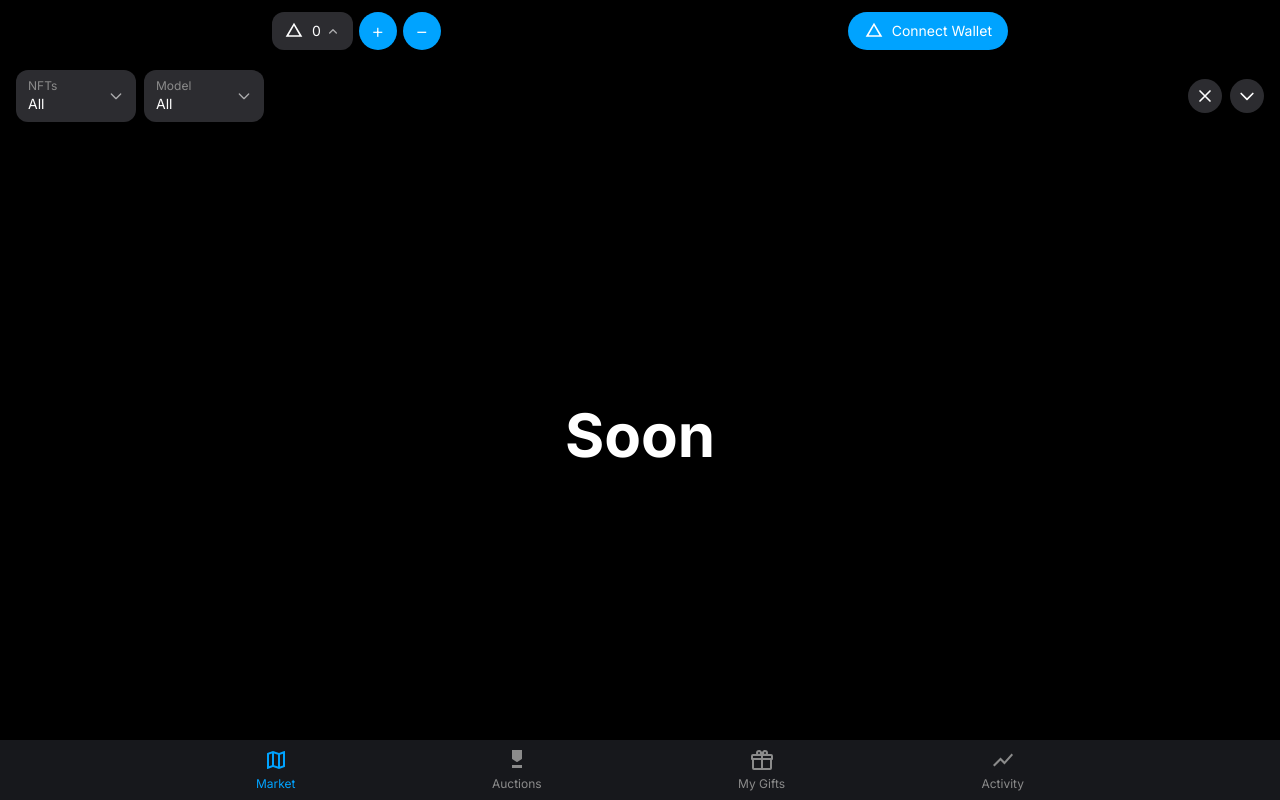
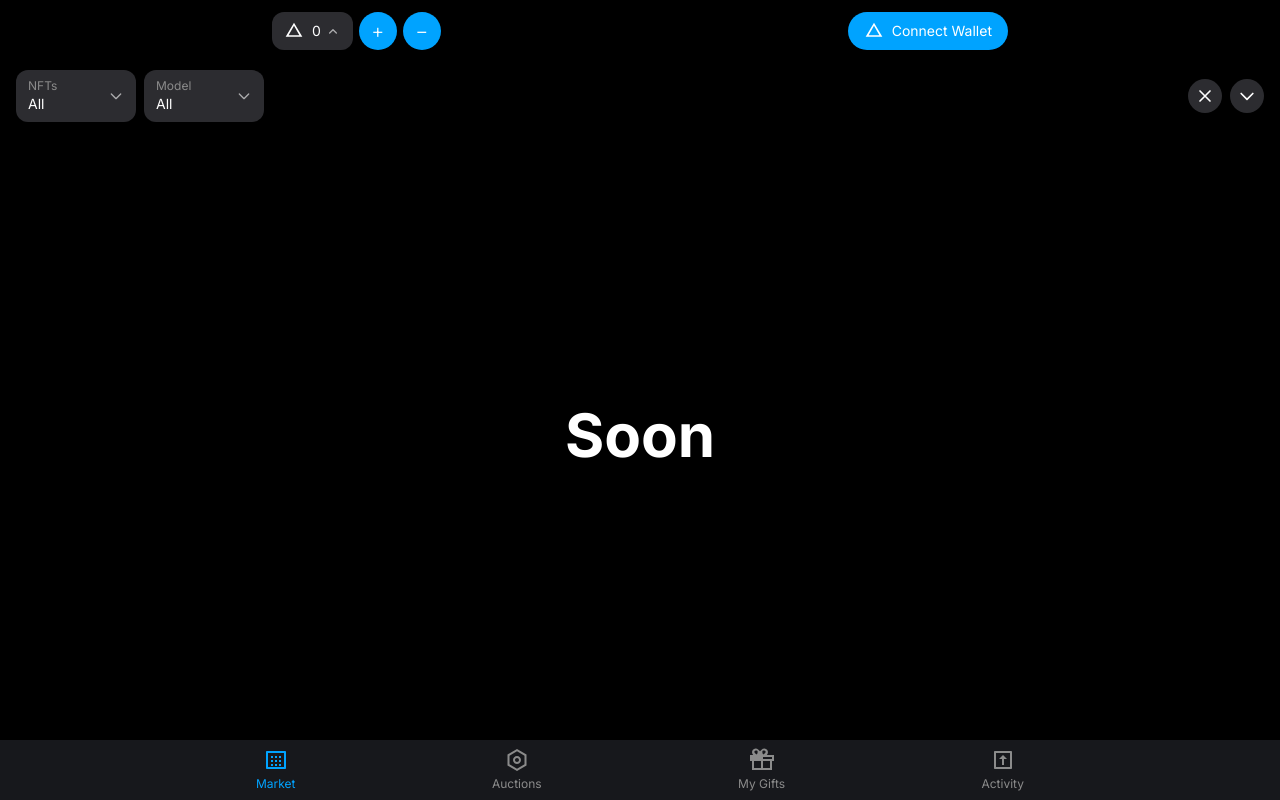
Before and after one commit to useriiefokrjkgjrkgkgkjkg/mini-app-nft, a Next.js app: page / in a window 1280 px wide. Built offline with nearby package versions, Linux system fonts and the light colour scheme.

Commit message:
Update navigation icons

```diff
--- a/app/page.tsx
+++ b/app/page.tsx
@@ -124,7 +124,7 @@ export default function Home() {
             onClick={() => setActiveTab('market')}
           >
             <svg className="w-6 h-6" viewBox="0 0 24 24" fill={activeTab === 'market' ? "#00A3FF" : "#8B8B8B"}>
-              <path d="M20.5,3L20.34,3.03L15,5.1L9,3L3.36,4.9C3.15,4.97 3,5.15 3,5.38V20.5A0.5,0.5 0 0,0 3.5,21L3.66,20.97L9,18.9L15,21L20.64,19.1C20.85,19.03 21,18.85 21,18.62V3.5A0.5,0.5 0 0,0 20.5,3M10,5.47L14,6.87V18.53L10,17.13V5.47M5,6.46L8,5.45V17.15L5,18.31V6.46M19,17.54L16,18.55V6.86L19,5.7V17.54Z"/>
+              <path d="M3 3H21C21.5523 3 22 3.44772 22 4V20C22 20.5523 21.5523 21 21 21H3C2.44772 21 2 20.5523 2 20V4C2 3.44772 2.44772 3 3 3ZM4 5V19H20V5H4ZM9 8H7V10H9V8ZM7 12H9V14H7V12ZM9 16H7V18H9V16ZM13 8H11V10H13V8ZM11 12H13V14H11V12ZM13 16H11V18H13V16ZM17 8H15V10H17V8ZM15 12H17V14H15V12ZM17 16H15V18H17V16Z"/>
             </svg>
             <span className={activeTab === 'market' ? "text-[#00A3FF] text-xs" : "text-[#8B8B8B] text-xs"}>Market</span>
           </button>
@@ -135,7 +135,7 @@ export default function Home() {
             onClick={() => setActiveTab('auctions')}
           >
             <svg className="w-6 h-6" viewBox="0 0 24 24" fill={activeTab === 'auctions' ? "#00A3FF" : "#8B8B8B"}>
-              <path d="M17,10.43V2H7V10.43C7,10.79 7.18,11.13 7.47,11.32L11.34,13.8C11.75,14.06 12.25,14.06 12.66,13.8L16.53,11.32C16.82,11.13 17,10.79 17,10.43M7,20H17V17H7V20Z"/>
+              <path d="M12 1L21.5 6.5V17.5L12 23L2.5 17.5V6.5L12 1ZM12 3.311L4.5 7.65311V16.3469L12 20.689L19.5 16.3469V7.65311L12 3.311ZM12 16C9.79086 16 8 14.2091 8 12C8 9.79086 9.79086 8 12 8C14.2091 8 16 9.79086 16 12C16 14.2091 14.2091 16 12 16ZM12 14C13.1046 14 14 13.1046 14 12C14 10.8954 13.1046 10 12 10C10.8954 10 10 10.8954 10 12C10 13.1046 10.8954 14 12 14Z"/>
             </svg>
             <span className={activeTab === 'auctions' ? "text-[#00A3FF] text-xs" : "text-[#8B8B8B] text-xs"}>Auctions</span>
           </button>
@@ -146,7 +146,7 @@ export default function Home() {
             onClick={() => setActiveTab('gifts')}
           >
             <svg className="w-6 h-6" viewBox="0 0 24 24" fill={activeTab === 'gifts' ? "#00A3FF" : "#8B8B8B"}>
-              <path d="M22,12V20A2,2 0 0,1 20,22H4A2,2 0 0,1 2,20V12A1,1 0 0,1 1,11V8A2,2 0 0,1 3,6H6.17C6.06,5.69 6,5.35 6,5A3,3 0 0,1 9,2C10,2 10.88,2.5 11.43,3.24V3.23L12,4L12.57,3.23V3.24C13.12,2.5 14,2 15,2A3,3 0 0,1 18,5C18,5.35 17.94,5.69 17.83,6H21A2,2 0 0,1 23,8V11A1,1 0 0,1 22,12M4,20H11V12H4V20M20,20V12H13V20H20M9,4A1,1 0 0,0 8,5A1,1 0 0,0 9,6A1,1 0 0,0 10,5A1,1 0 0,0 9,4M15,4A1,1 0 0,0 14,5A1,1 0 0,0 15,6A1,1 0 0,0 16,5A1,1 0 0,0 15,4M3,8V10H11V8H3M13,8V10H21V8H13Z"/>
+              <path d="M20 7H16.83C17.92 5.91 18.24 4.25 17.65 2.83C17.06 1.41 15.76 0.5 14.25 0.5C13.38 0.5 12.54 0.82 11.86 1.42L10 3.28L8.14 1.42C7.46 0.82 6.62 0.5 5.75 0.5C4.24 0.5 2.94 1.41 2.35 2.83C1.76 4.25 2.08 5.91 3.17 7H0V13H2V22H22V13H24V7H20ZM14.25 2.5C14.66 2.5 15.05 2.69 15.3 3.01C15.55 3.33 15.63 3.75 15.52 4.14C15.26 5 14.29 5.87 13.17 6.56C12.25 5.22 12.07 3.61 12.71 2.83C13 2.5 13.61 2.5 14.25 2.5ZM5.75 2.5C6.39 2.5 7 2.5 7.29 2.83C7.93 3.61 7.75 5.22 6.83 6.56C5.71 5.87 4.74 5 4.48 4.14C4.37 3.75 4.45 3.33 4.7 3.01C4.95 2.69 5.34 2.5 5.75 2.5ZM2 11H11V9H2V11ZM4 20V13H11V20H4ZM20 20H13V13H20V20ZM22 11H13V9H22V11Z"/>
             </svg>
             <span className={activeTab === 'gifts' ? "text-[#00A3FF] text-xs" : "text-[#8B8B8B] text-xs"}>My Gifts</span>
           </button>
@@ -157,7 +157,7 @@ export default function Home() {
             onClick={() => setActiveTab('activity')}
           >
             <svg className="w-6 h-6" viewBox="0 0 24 24" fill={activeTab === 'activity' ? "#00A3FF" : "#8B8B8B"}>
-              <path d="M3.5,18.5L9.5,12.5L13.5,16.5L22,6.92L20.59,5.5L13.5,13.5L9.5,9.5L2,17L3.5,18.5Z"/>
+              <path d="M21 20C21 20.5523 20.5523 21 20 21H4C3.44772 21 3 20.5523 3 20V4C3 3.44772 3.44772 3 4 3H20C20.5523 3 21 3.44772 21 4V20ZM19 19V5H5V19H19ZM8 11H11V17H13V11H16L12 7L8 11Z"/>
             </svg>
             <span className={activeTab === 'activity' ? "text-[#00A3FF] text-xs" : "text-[#8B8B8B] text-xs"}>Activity</span>
           </button>
```
